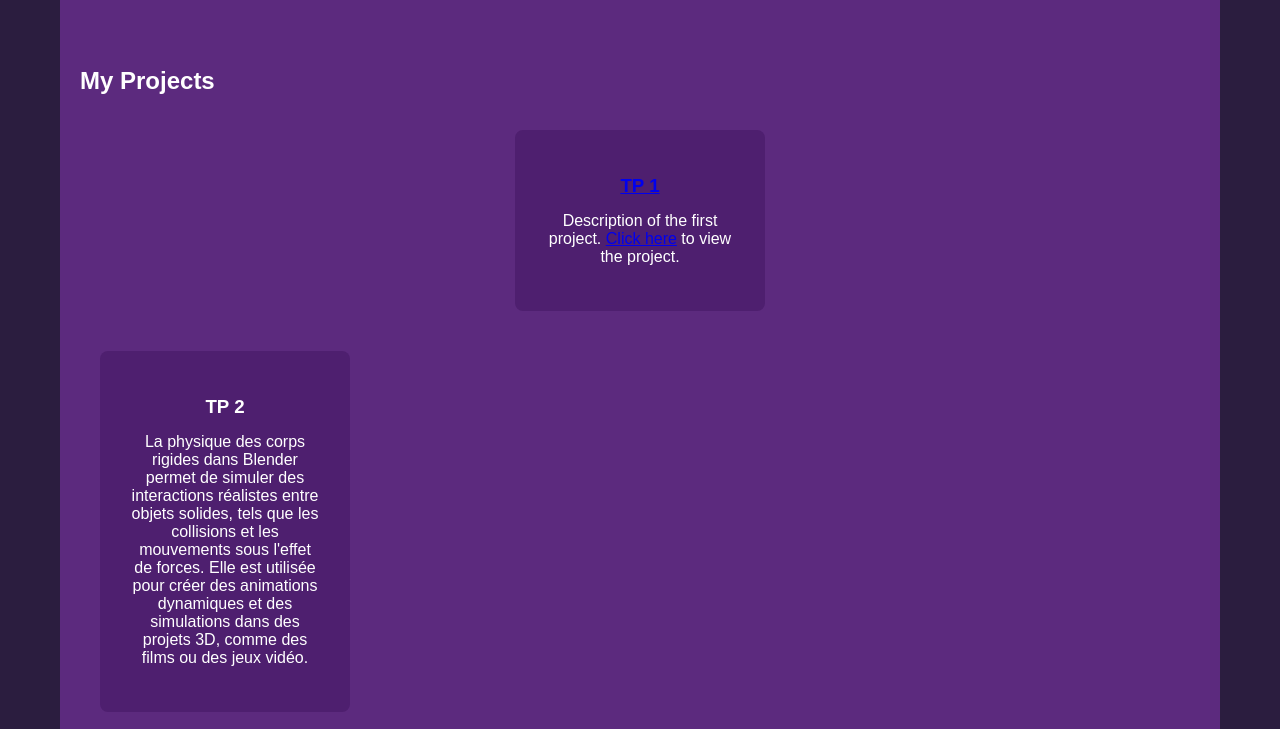
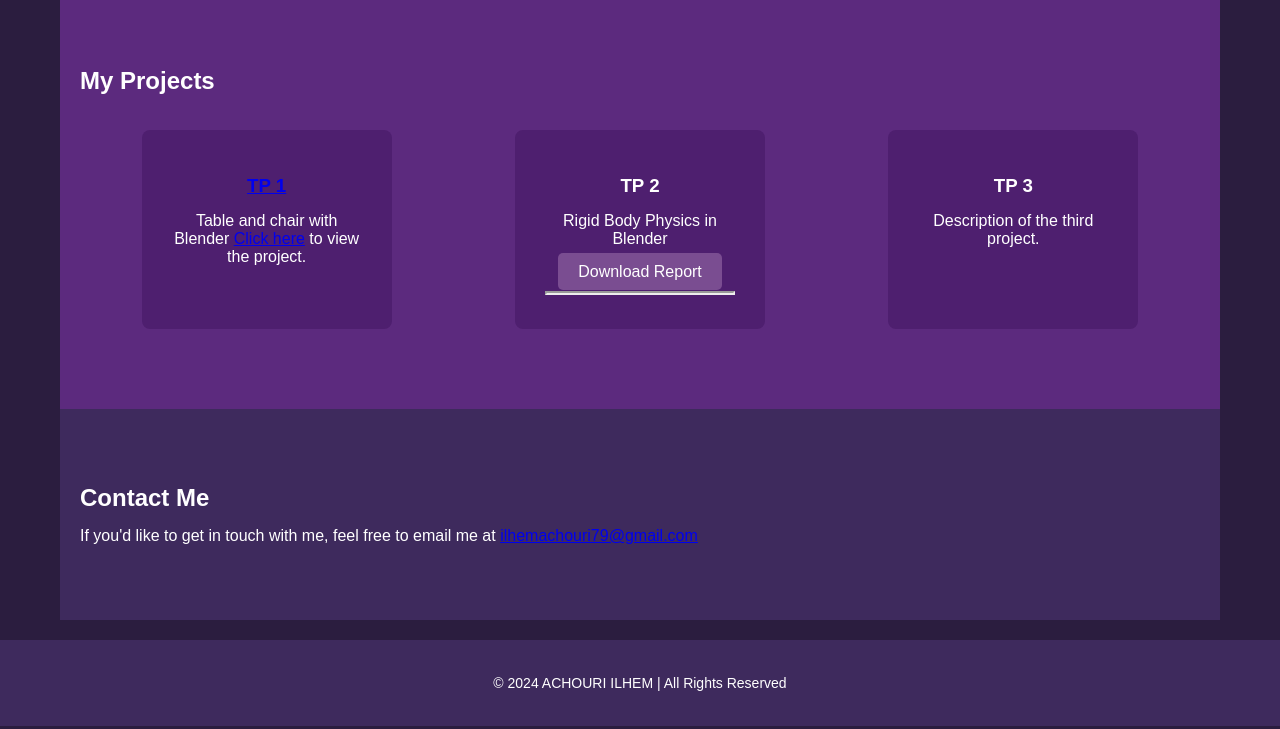
Before and after one commit to Achouriilhem/Achouri.github.io, a plain HTML site: page index.html in a window 1280 px wide. Shown: the part 1100-1829 px from the top of the page. Drawn offline with nearby package versions, Linux system fonts and the light colour scheme; a script that the page names is missing.

Commit message:
Update index.html

```diff
--- a/index.html
+++ b/index.html
@@ -52,15 +52,19 @@
     <section id="projects">
       <h2 class="section-title" data-aos="fade-up">My Projects</h2>
       <div class="project-cards">
-            <div class="card" data-aos="flip-left">
-                <h3><a href="C:\Users\Elite\Downloads\Table&chaire.blend" target="_blank">TP 1</a></h3>
-                <p>Description of the first project. <a href="C:\Users\Elite\Downloads\Table&chaire.blend" target="_blank">Click here</a> to view the project.</p>
-              </div>
-
+        <div class="card" data-aos="flip-left">
+          <h3><a href="table&chaire.blend" target="_blank">TP 1</a></h3>
+          <p>Table and chair with Blender <a href="table&chaire.blend" target="_blank">Click here</a> to view the project.</p>
         </div>
         <div class="card" data-aos="flip-left">
           <h3>TP 2</h3>
-          <p>La physique des corps rigides dans Blender permet de simuler des interactions réalistes entre objets solides, tels que les collisions et les mouvements sous l'effet de forces. Elle est utilisée pour créer des animations dynamiques et des simulations dans des projets 3D, comme des films ou des jeux vidéo.</p>
+          <p> Rigid Body Physics in Blender </p>
+
+          <!-- Add a link to download the report -->
+          <a href="report(tp2).rtf" target="_blank" class="btn" data-aos="zoom-in">Download Report</a>
+
+          <!-- Optionally embed the report here (if it's a PDF) -->
+          <iframe src="report(tp2).rtf" width="100%" height="0px" data-aos="fade-up"></iframe>
         </div>
         <div class="card" data-aos="flip-left">
           <h3>TP 3</h3>
```
